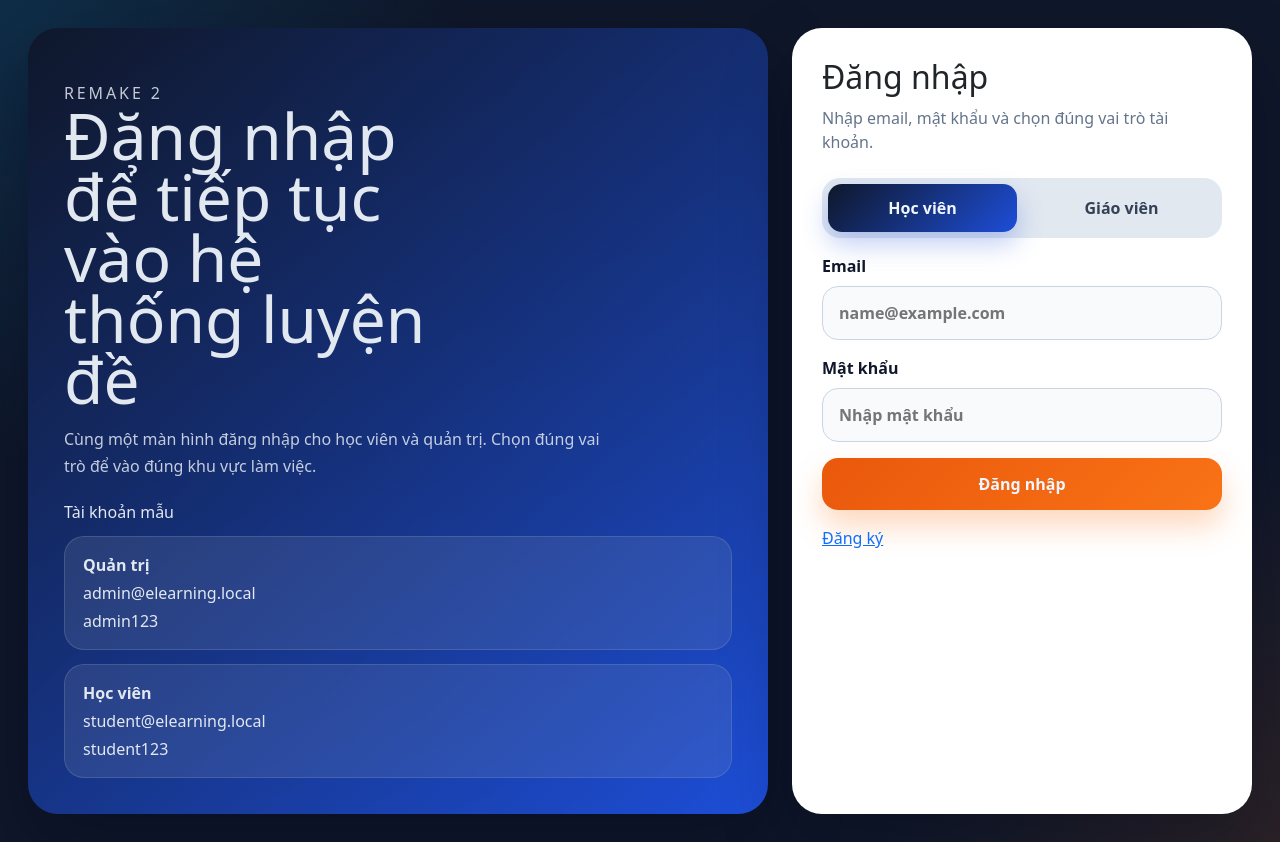
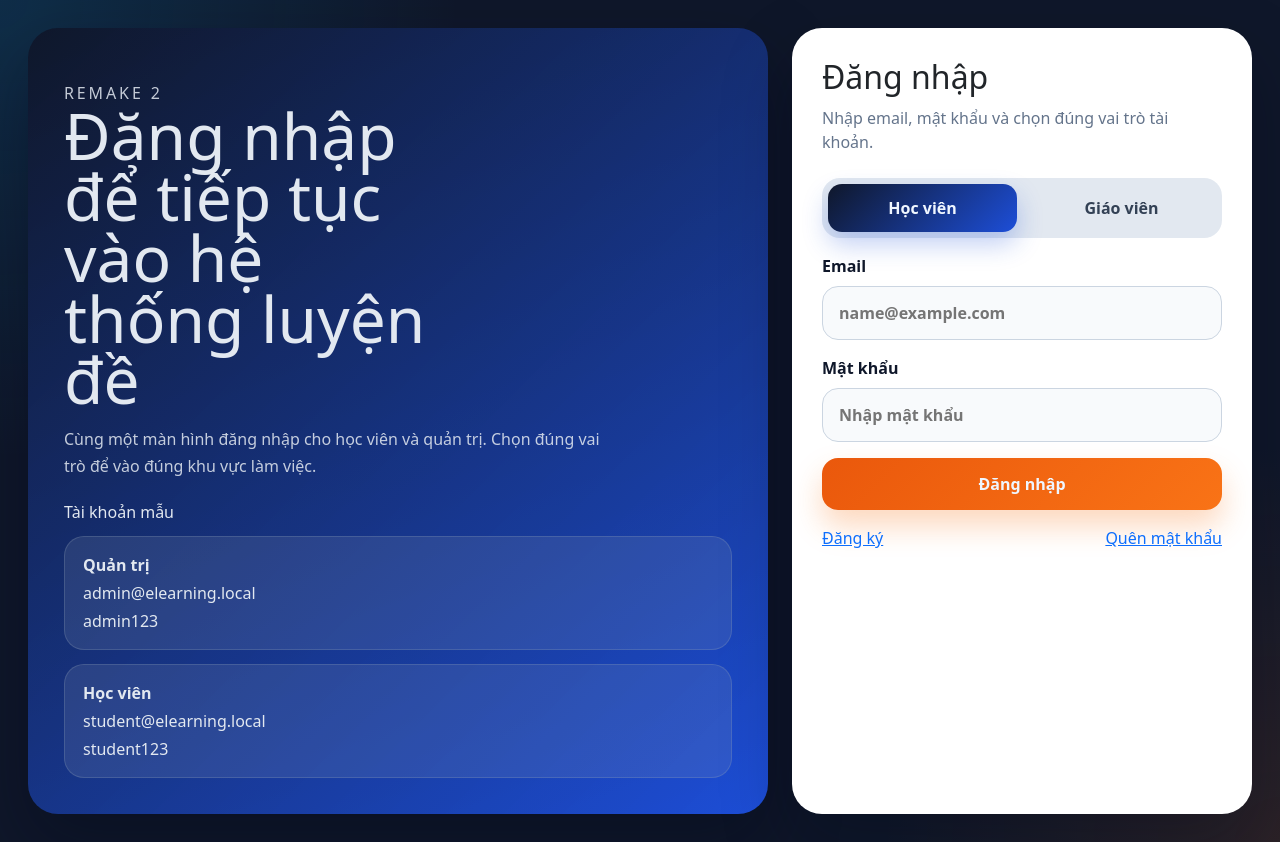
Before and after one commit to NguyenNP1501/Website_LearnHub, a React (Vite) app in the folder frontend/: page /login in a window 1280 px wide. Built offline with nearby package versions, Linux system fonts and the light colour scheme; no server answers.

Commit message:
fix tạo đề

```diff
--- a/frontend/src/App.jsx
+++ b/frontend/src/App.jsx
@@ -78,7 +78,7 @@ function AppRoutes() {
       <Route element={<ProtectedRoute allowedRoles={["student"]} />}>
         <Route element={<StudentLayout />}>
           <Route path="/" element={<Home />} />
-          <Route path="/search-exam" element={<SearchExam />} />
+          <Route path="/view-exam" element={<ViewExamClient />} />
           <Route path="/do-exam/:id" element={<DoExam />} />
           <Route path="/history-exam" element={<HistoryExam />} />
           <Route path="/result-exam/:id" element={<ResultExam />} />
--- a/frontend/src/components/Header/index.jsx
+++ b/frontend/src/components/Header/index.jsx
@@ -7,7 +7,7 @@ function Header() {
   const { logout, user } = useAuth();
   const isAdminOrTeacher = user?.role === "admin" || user?.role === "teacher";
   const homePath = isAdminOrTeacher ? "/admin" : "/";
-  const practicePath = isAdminOrTeacher ? "/admin/view-list-exam" : "/search-exam";
+  const practicePath = isAdminOrTeacher ? "/admin/view-list-exam" : "/view-exam";
   const profilePath = isAdminOrTeacher ? "/admin" : "/history-exam";
 
   const handleLogout = () => {
--- a/frontend/src/pages/auth/LoginPage.jsx
+++ b/frontend/src/pages/auth/LoginPage.jsx
@@ -120,9 +120,14 @@ function LoginPage() {
           <button className="login-form__submit" type="submit" disabled={submitting}>
             {submitting ? "Đang đăng nhập..." : "Đăng nhập"}
           </button>
-          <div className="login-form__register"
-          className={formData.role == "admin" ? "hide" : ""}>
-            <Link to="/register">Đăng ký</Link>
+          <div className="login-parent">
+            <div className="login-form__register"
+              className={formData.role == "admin" ? "hide" : ""}>
+              <Link to="/register">Đăng ký</Link>
+            </div>
+            <div className="login-fogot">
+              <Link to="/forgot-password">Quên mật khẩu</Link>
+            </div>
           </div>
         </form>
       </section>
--- a/frontend/src/pages/auth/LoginPage.scss
+++ b/frontend/src/pages/auth/LoginPage.scss
@@ -200,3 +200,10 @@
 .hide{
   display: none;
 }
+
+.login-parent{
+  display: flex;
+  flex-direction: row;
+  justify-content: space-between;
+  align-items: center;
+}
```
Also changed, not shown: frontend/src/pages/admin/CreateExam.jsx (+0 -19 lines), 6 other files (tests, documents, lock files or other folders).
